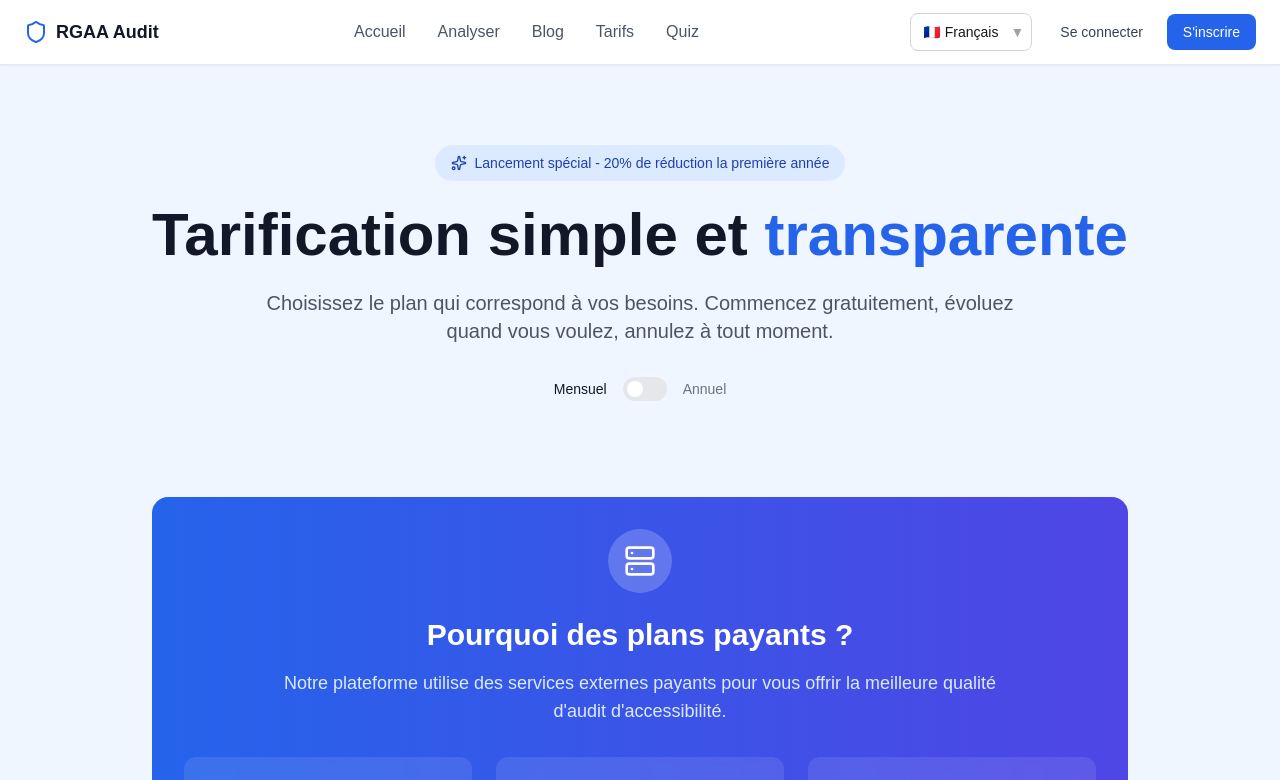
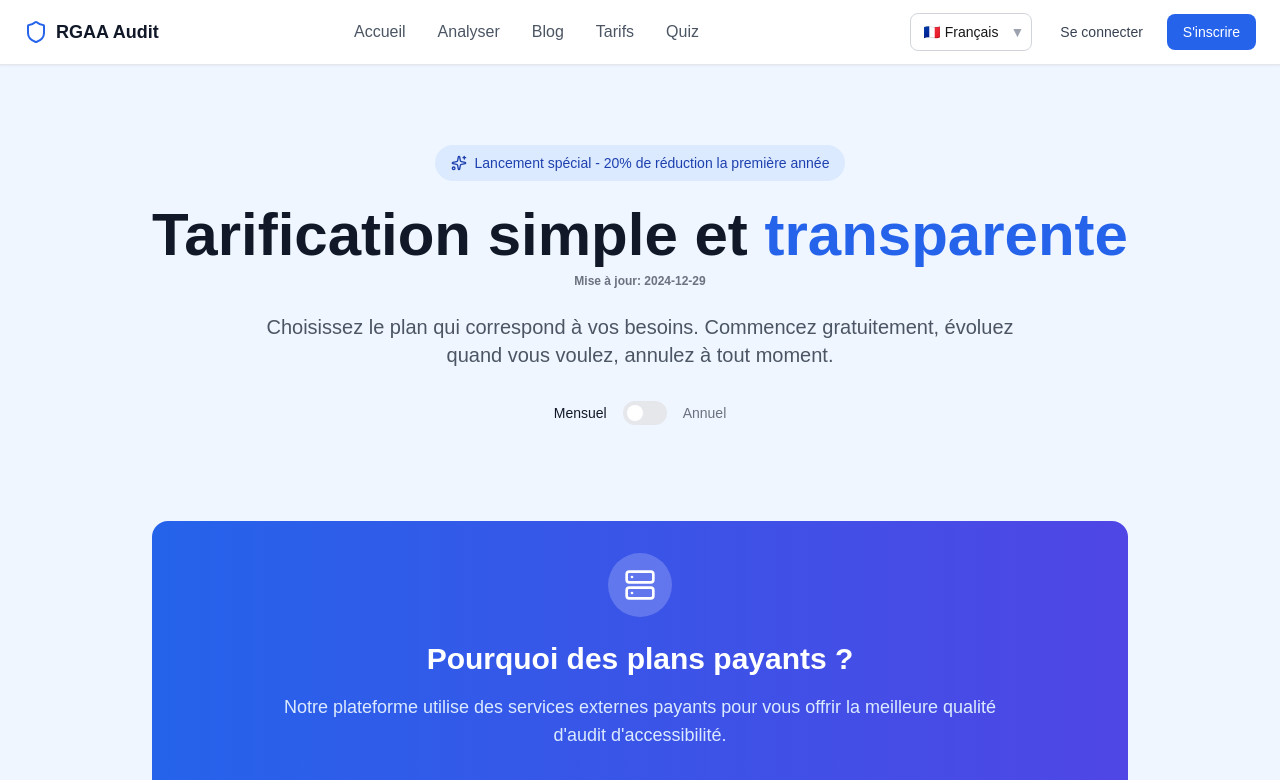
Before and after one commit to Beloic/rgaa-audit, a Next.js app: page /pricing in a window 1280 px wide. Shown: the top 780 px of the page. Built offline with nearby package versions, Linux system fonts and the light colour scheme.

Commit message:
FORCE DEPLOY: Ajout timestamp visible pour confirmer déploiement page tarification

```diff
--- a/src/app/pricing/page.tsx
+++ b/src/app/pricing/page.tsx
@@ -70,6 +70,7 @@ export default function PricingPage() {
           <h1 className="text-4xl md:text-6xl font-bold text-gray-900 mb-6">
             Tarification simple et
             <span className="text-blue-600"> transparente</span>
+            <span className="text-xs block mt-2 text-gray-500">Mise à jour: 2024-12-29</span>
           </h1>
 
           <p className="text-xl text-gray-600 mb-8 max-w-3xl mx-auto">
```
